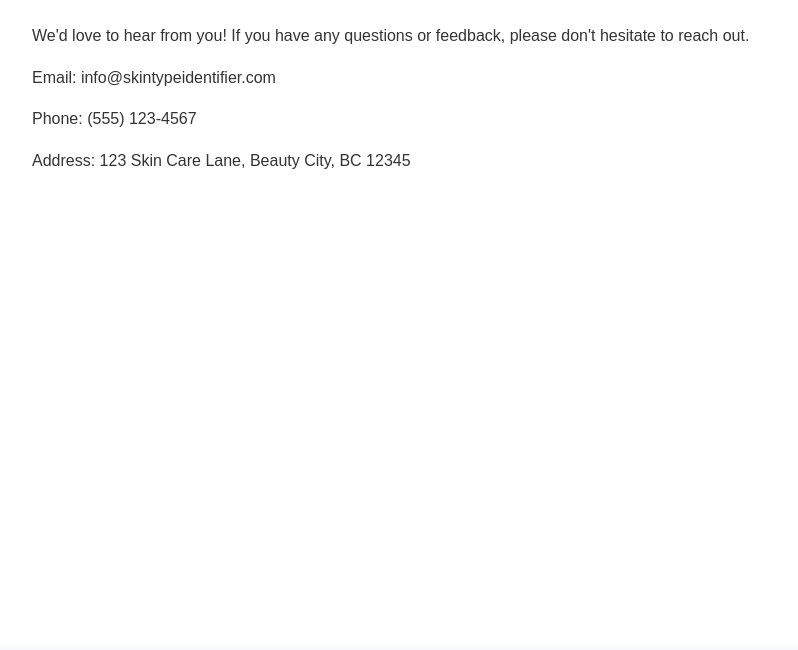
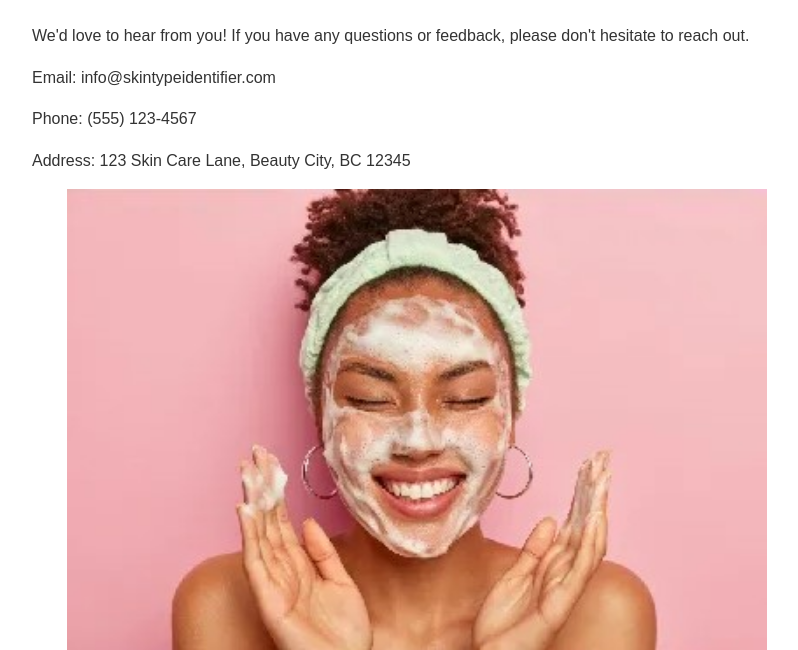
Before and after one commit to SANJANASOLANGA/SkinTypeClassification, a Flask app: page /contact in a window 1280 px wide. Shown: the part 155-805 px from the top of the page, without its empty margins (223-1021 px from the left). Before the commit the page ends 324 px from the top, so only its background shows below. Run offline with Flask 3, Linux system fonts and the light colour scheme; some libraries are stand-ins or nearby versions.

Commit message:
Added image

```diff
--- a/templates/contact.html
+++ b/templates/contact.html
@@ -8,4 +8,5 @@
 <p>Email: info@skintypeidentifier.com</p>
 <p>Phone: (555) 123-4567</p>
 <p>Address: 123 Skin Care Lane, Beauty City, BC 12345</p>
+<img src="{{ url_for('static', filename='src/contact.jpg') }}" alt="SkincareForYou" width="700px" class="skin-img" />
 {% endblock %}
```
